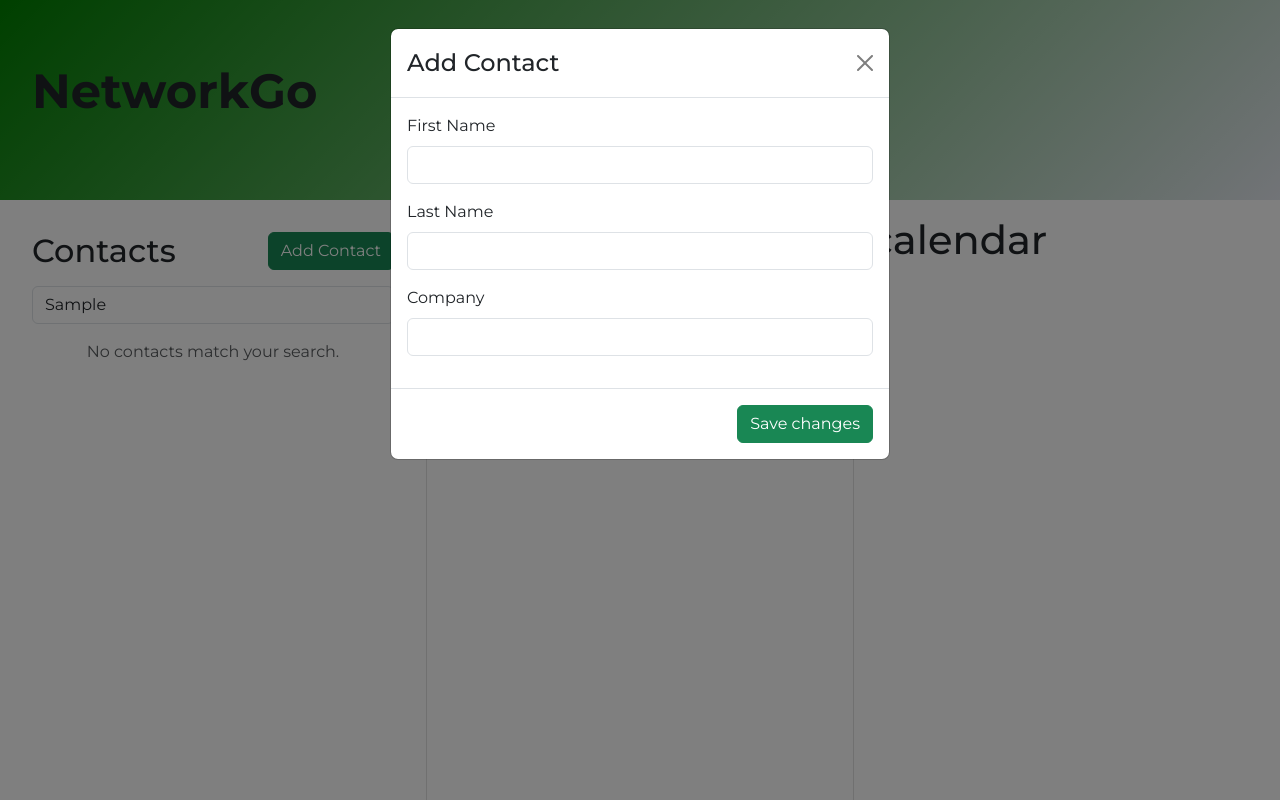
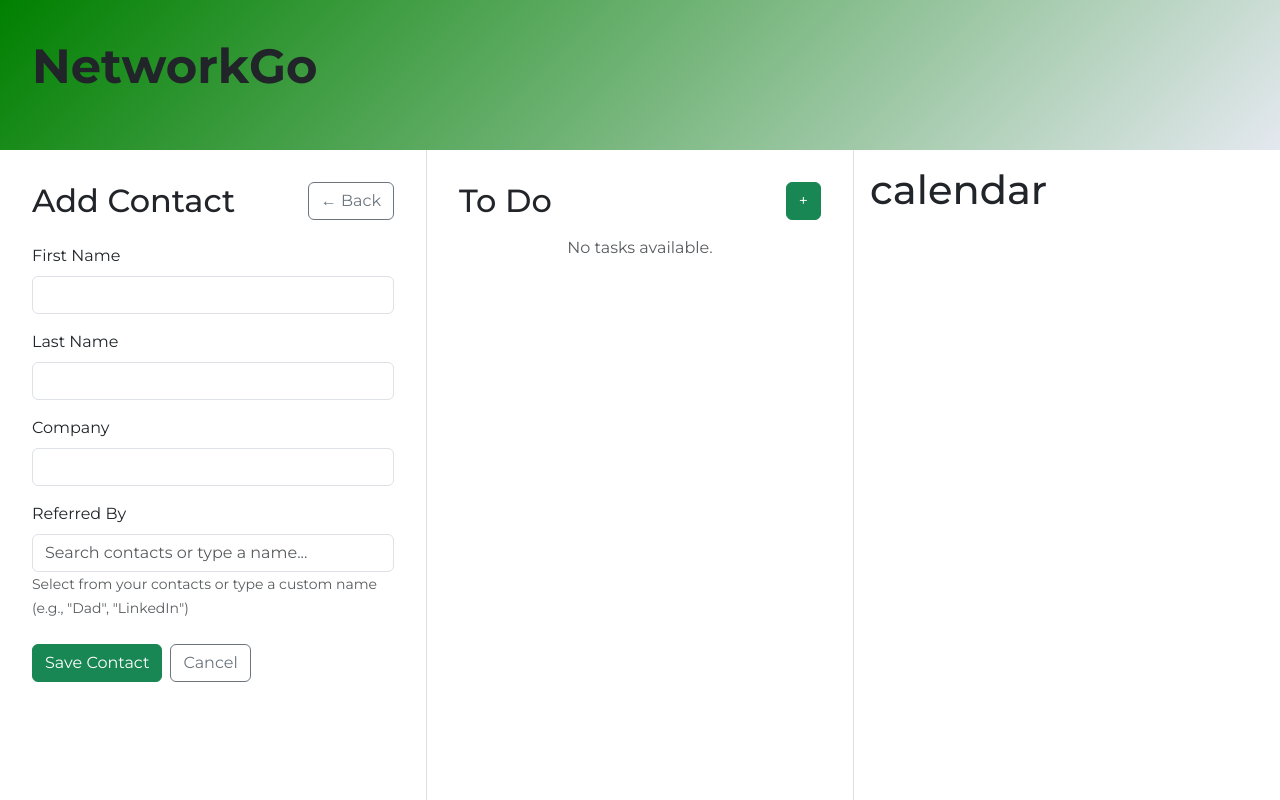
Before and after one commit to ISAACG6/networkGo, a React (Vite) app: page / in a window 1280 px wide. Both pictures are taken after typing "Sample" into the empty fields and a click on the button "Add Contact". Shown: the top 800 px of the page. Built offline with nearby package versions, Linux system fonts and the light colour scheme.

Commit message:
adds contact referall logic and fixes styling for task list

```diff
--- a/src/App.css
+++ b/src/App.css
@@ -6,7 +6,7 @@ body {
 .banner {
   display: flex;
   align-items: center;
-  min-height: 200px;
+  min-height: 150px;
   padding: 2rem;
   background: linear-gradient(135deg, green, #e4e8ef);
 }
@@ -132,6 +132,7 @@ body {
   padding: 1rem;
 }
 
+
 .contact-card-horizontal {
   display: flex;
   align-items: center;
--- a/src/Contacts.jsx
+++ b/src/Contacts.jsx
@@ -3,36 +3,138 @@ import Card from "react-bootstrap/Card";
 import Row from "react-bootstrap/Row";
 import Col from "react-bootstrap/Col";
 import Form from "react-bootstrap/Form";
-import { Button, Modal } from "react-bootstrap";
+import { Button } from "react-bootstrap";
 import "./App.css";
 
 export default function Contacts({ data }) {
   const [contactList, setContactList] = useState(data?.contacts || []);
   const [searchTerm, setSearchTerm] = useState("");
-  const [showModal, setShowModal] = useState(false);
-  const [newContact, setNewContact] = useState({
+  const [currentView, setCurrentView] = useState("list"); // "list" or "edit"
+  const [editingContact, setEditingContact] = useState(null);
+  const [contactForm, setContactForm] = useState({
     firstName: "",
     lastName: "",
     company: "",
+    referredBy: "", // will store contact id or custom text
   });
+  const [showReferralDropdown, setShowReferralDropdown] = useState(false);
+  const [referralSearch, setReferralSearch] = useState("");
 
   // Handlers
-  const handleOpenModal = () => setShowModal(true);
-  const handleCloseModal = () => setShowModal(false);
+  const handleOpenAddContact = () => {
+    setEditingContact(null);
+    setContactForm({ firstName: "", lastName: "", company: "", referredBy: "" });
+    setReferralSearch("");
+    setCurrentView("edit");
+  };
+
+  const handleOpenEditContact = (contact) => {
+    setEditingContact(contact);
+    setContactForm({
+      firstName: contact.firstName,
+      lastName: contact.lastName,
+      company: contact.company,
+      referredBy: contact.referredBy || "",
+    });
+    // Set the search field to show the referral
+    if (contact.referredBy) {
+      const referredContact = contactList.find((c) => c.id === contact.referredBy);
+      setReferralSearch(
+        referredContact
+          ? `${referredContact.firstName} ${referredContact.lastName}`
+          : contact.referredBy
+      );
+    } else {
+      setReferralSearch("");
+    }
+    setCurrentView("edit");
+  };
+
+  const handleCloseEdit = () => {
+    setCurrentView("list");
+    setEditingContact(null);
+    setContactForm({ firstName: "", lastName: "", company: "", referredBy: "" });
+    setReferralSearch("");
+    setShowReferralDropdown(false);
+  };
 
   const handleContactChange = (e) => {
-    setNewContact({
-      ...newContact,
+    setContactForm({
+      ...contactForm,
       [e.target.name]: e.target.value,
     });
   };
 
-  const handleAddContact = () => {
-    const id = contactList.length + 1; // simple unique id
-    setContactList([...contactList, { id, ...newContact }]);
-    setNewContact({ firstName: "", lastName: "", company: "" });
-    handleCloseModal();
+  const handleSaveContact = () => {
+    if (editingContact) {
+      // Update existing contact
+      setContactList(
+        contactList.map((c) =>
+          c.id === editingContact.id ? { ...c, ...contactForm } : c
+        )
+      );
+    } else {
+      // Add new contact
+      const id = contactList.length > 0
+        ? Math.max(...contactList.map(c => c.id)) + 1
+        : 1;
+      setContactList([...contactList, { id, ...contactForm }]);
+    }
+    handleCloseEdit();
   };
+
+  const handleSelectReferral = (contact) => {
+    setContactForm({ ...contactForm, referredBy: contact.id });
+    setReferralSearch(`${contact.firstName} ${contact.lastName}`);
+    setShowReferralDropdown(false);
+  };
+
+  const handleClearReferral = () => {
+    setContactForm({ ...contactForm, referredBy: "" });
+    setReferralSearch("");
+  };
+
+  const handleReferralSearchChange = (e) => {
+    const value = e.target.value;
+    setReferralSearch(value);
+    setContactForm({ ...contactForm, referredBy: value }); // Save custom text
+    setShowReferralDropdown(true);
+  };
+
+  const handleReferralBlur = () => {
+    // Delay to allow click on dropdown item
+    setTimeout(() => {
+      setShowReferralDropdown(false);
+    }, 200);
+  };
+
+  const handleClickReferralCard = (contact) => {
+    // Navigate to the referral's profile
+    handleOpenEditContact(contact);
+  };
+
+  // Get available contacts for referral (exclude current contact being edited)
+  const availableReferrals = contactList.filter(
+    (c) => c.id !== editingContact?.id
+  );
+
+  // Filter referrals based on search
+  const filteredReferrals = referralSearch.trim() === ""
+    ? availableReferrals
+    : availableReferrals.filter((contact) => {
+        const fullName = `${contact.firstName} ${contact.lastName}`.toLowerCase();
+        const company = (contact.company || "").toLowerCase();
+        const term = referralSearch.toLowerCase();
+        return fullName.includes(term) || company.includes(term);
+      });
+
+  // Get the selected referral contact
+  const selectedReferral = contactForm.referredBy
+    ? contactList.find((c) => c.id === contactForm.referredBy)
+    : null;
+
+  // Check if referredBy is a contact ID (number) or custom text (string)
+  const isReferralContact = typeof contactForm.referredBy === 'number';
 
   const handleSearchChange = (e) => {
     setSearchTerm(e.target.value || "");
@@ -49,12 +151,199 @@ export default function Contacts({ data }) {
           return fullName.includes(term) || company.includes(term);
         });
 
+  // Render edit view
+  if (currentView === "edit") {
+    return (
+      <div className="contacts-container">
+        <div className="d-flex mb-4 align-items-center">
+          <h2 className="mb-0">
+            {editingContact ? "Edit Contact" : "Add Contact"}
+          </h2>
+          <Button variant="outline-secondary" className="ms-auto" onClick={handleCloseEdit}>
+            ← Back
+          </Button>
+        </div>
+
+        <div className="contact-edit-form">
+          <Form>
+            <Form.Group className="mb-3">
+              <Form.Label>First Name</Form.Label>
+              <Form.Control
+                type="text"
+                name="firstName"
+                value={contactForm.firstName}
+                onChange={handleContactChange}
+              />
+            </Form.Group>
+
+            <Form.Group className="mb-3">
+              <Form.Label>Last Name</Form.Label>
+              <Form.Control
+                type="text"
+                name="lastName"
+                value={contactForm.lastName}
+                onChange={handleContactChange}
+              />
+            </Form.Group>
+
+            <Form.Group className="mb-3">
+              <Form.Label>Company</Form.Label>
+              <Form.Control
+                type="text"
+                name="company"
+                value={contactForm.company}
+                onChange={handleContactChange}
+              />
+            </Form.Group>
+
+            <Form.Group className="mb-3">
+              <Form.Label>Referred By</Form.Label>
+              <div style={{ position: "relative" }}>
+                <Form.Control
+                  type="text"
+                  placeholder="Search contacts or type a name..."
+                  value={referralSearch}
+                  onChange={handleReferralSearchChange}
+                  onFocus={() => setShowReferralDropdown(true)}
+                  onBlur={handleReferralBlur}
+                />
+                {referralSearch && (
+                  <Button
+                    variant="link"
+                    size="sm"
+                    onClick={handleClearReferral}
+                    style={{
+                      position: "absolute",
+                      right: "5px",
+                      top: "50%",
+                      transform: "translateY(-50%)",
+                      padding: "0 8px",
+                      textDecoration: "none",
+                    }}
+                  >
+                    ×
+                  </Button>
+                )}
+                {showReferralDropdown && availableReferrals.length > 0 && (
+                  <div
+                    style={{
+                      position: "absolute",
+                      top: "100%",
+                      left: 0,
+                      right: 0,
+                      maxHeight: "200px",
+                      overflowY: "auto",
+                      backgroundColor: "white",
+                      border: "1px solid #dee2e6",
+                      borderRadius: "0.375rem",
+                      marginTop: "4px",
+                      zIndex: 1000,
+                      boxShadow: "0 2px 8px rgba(0,0,0,0.1)",
+                    }}
+                  >
+                    {filteredReferrals.length > 0 ? (
+                      filteredReferrals.map((contact) => (
+                        <div
+                          key={contact.id}
+                          onClick={() => handleSelectReferral(contact)}
+                          style={{
+                            padding: "8px 12px",
+                            cursor: "pointer",
+                            borderBottom: "1px solid #f0f0f0",
+                            backgroundColor:
+                              contactForm.referredBy === contact.id
+                                ? "#e7f3ff"
+                                : "white",
+                          }}
+                          onMouseEnter={(e) => {
+                            if (contactForm.referredBy !== contact.id) {
+                              e.target.style.backgroundColor = "#f8f9fa";
+                            }
+                          }}
+                          onMouseLeave={(e) => {
+                            if (contactForm.referredBy !== contact.id) {
+                              e.target.style.backgroundColor = "white";
+                            }
+                          }}
+                        >
+                          <div style={{ fontWeight: "500" }}>
+                            {contact.firstName} {contact.lastName}
+                          </div>
+                          {contact.company && (
+                            <div
+                              style={{ fontSize: "0.875rem", color: "#6c757d" }}
+                            >
+                              {contact.company}
+                            </div>
+                          )}
+                        </div>
+                      ))
+                    ) : (
+                      <div
+                        style={{
+                          padding: "12px",
+                          textAlign: "center",
+                          color: "#6c757d",
+                          fontSize: "0.875rem",
+                        }}
+                      >
+                        No matching contacts. You can still save "{referralSearch}" as a custom referral.
+                      </div>
+                    )}
+                  </div>
+                )}
+              </div>
+              {!selectedReferral && (
+                <Form.Text className="text-muted">
+                  Select from your contacts or type a custom name (e.g., "Dad", "LinkedIn")
+                </Form.Text>
+              )}
+
+              {/* Show referral contact card if a contact from database is selected */}
+              {selectedReferral && (
+                <div className="mt-3">
+                  <Card
+                    className="contact-card-horizontal"
+                    onClick={() => handleClickReferralCard(selectedReferral)}
+                    style={{ cursor: "pointer", width: "100%", maxWidth: "100%" }}
+                  >
+                    <div className="contact-info">
+                      <div className="contact-name">
+                        {selectedReferral.firstName} {selectedReferral.lastName[0]}.
+                      </div>
+                      <div className="contact-company">{selectedReferral.company}</div>
+                    </div>
+                  </Card>
+                  <Form.Text className="text-muted">
+                    Click to view this contact's profile
+                  </Form.Text>
+                </div>
+              )}
+            </Form.Group>
+
+            {/* More fields can be added here later */}
+
+            <div className="d-flex gap-2 mt-4">
+              <Button variant="success" onClick={handleSaveContact}>
+                Save Contact
+              </Button>
+              <Button variant="outline-secondary" onClick={handleCloseEdit}>
+                Cancel
+              </Button>
+            </div>
+          </Form>
+        </div>
+      </div>
+    );
+  }
+
+  // Render list view
   return (
     <div className="contacts-container">
       {/* Header */}
       <div className="d-flex mb-3 align-items-center">
         <h2 className="mb-0">Contacts</h2>
-        <Button variant="success" className="ms-auto" onClick={handleOpenModal}>
+        <Button variant="success" className="ms-auto" onClick={handleOpenAddContact}>
           Add Contact
         </Button>
       </div>
@@ -74,7 +363,11 @@ export default function Contacts({ data }) {
       <Row className="contacts-list">
         {filteredContacts.map((contact) => (
           <Col key={contact.id} xs={12} className="d-flex justify-content-center mb-3">
-            <Card className="contact-card-horizontal">
+            <Card
+              className="contact-card-horizontal"
+              onClick={() => handleOpenEditContact(contact)}
+              style={{ cursor: "pointer" }}
+            >
               <div className="contact-info">
                 <div className="contact-name">
                   {contact.firstName} {contact.lastName[0]}.
@@ -97,53 +390,6 @@ export default function Contacts({ data }) {
           </div>
         )}
       </Row>
-
-      {/* Add Contact Modal */}
-      <Modal show={showModal} onHide={handleCloseModal}>
-        <Modal.Header closeButton>
-          <Modal.Title>Add Contact</Modal.Title>
-        </Modal.Header>
-
-        <Modal.Body>
-          <Form>
-            <Form.Group className="mb-3">
-              <Form.Label>First Name</Form.Label>
-              <Form.Control
-                type="text"
-                name="firstName"
-                value={newContact.firstName}
-                onChange={handleContactChange}
-              />
-            </Form.Group>
-
-            <Form.Group className="mb-3">
-              <Form.Label>Last Name</Form.Label>
-              <Form.Control
-                type="text"
-                name="lastName"
-                value={newContact.lastName}
-                onChange={handleContactChange}
-              />
-            </Form.Group>
-
-            <Form.Group className="mb-3">
-              <Form.Label>Company</Form.Label>
-              <Form.Control
-                type="text"
-                name="company"
-                value={newContact.company}
-                onChange={handleContactChange}
-              />
-            </Form.Group>
-          </Form>
-        </Modal.Body>
-
-        <Modal.Footer>
-          <Button variant="success" onClick={handleAddContact}>
-            Save changes
-          </Button>
-        </Modal.Footer>
-      </Modal>
     </div>
   );
 }
--- a/src/Header.jsx
+++ b/src/Header.jsx
@@ -1,4 +1,5 @@
 import React from 'react';
+import './App.css';
 
 export default function Header() {
     return (
--- a/src/Tasks.jsx
+++ b/src/Tasks.jsx
@@ -57,9 +57,9 @@ export default function Tasks() {
   });
 
   return (
-    <div className="tasks-container">
+    <div className="contacts-container">
       {/* Header */}
-      <div className="d-flex mb-3 align-items-center">
+      <div className="d-flex mb-3 align-items-left">
         <h2 className="mb-0">To Do</h2>
         <Button variant="success" className="ms-auto" onClick={handleOpenModal}>
           +
```
